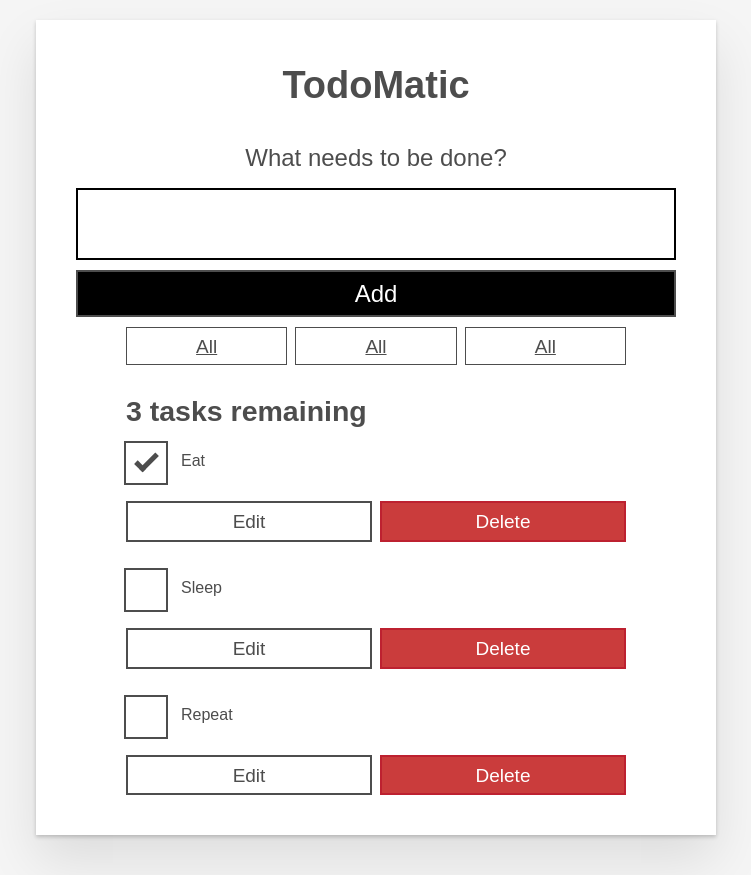
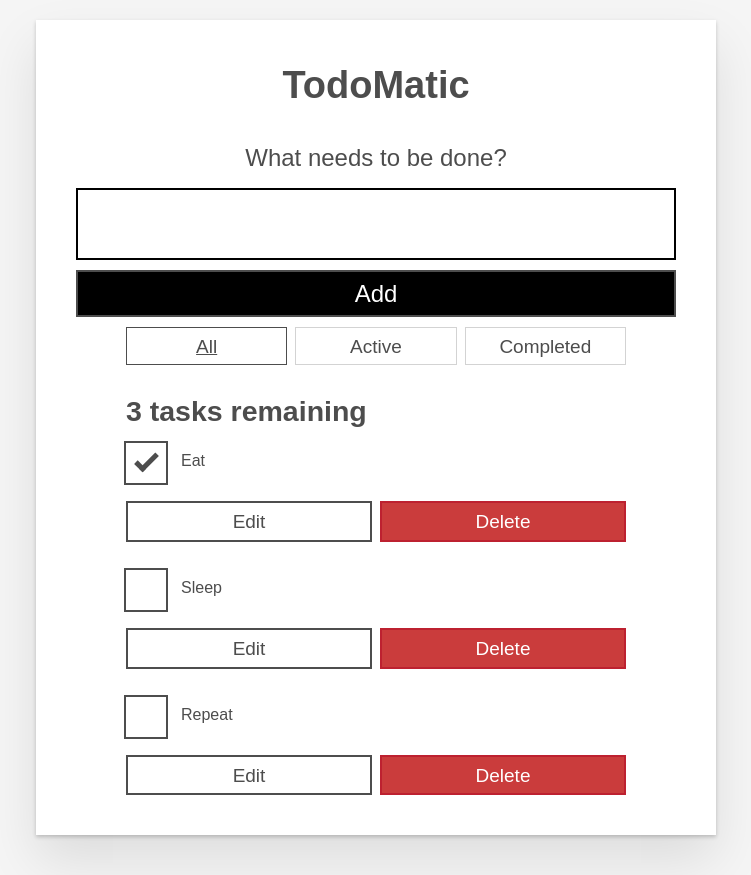
Before and after one commit to stevelukis/react-todo-app, a React (Create React App) app: page / in a window 1280 px wide. Shown: the whole page, without its empty margins (264-1015 px from the left). Built offline with nearby package versions, Linux system fonts and the light colour scheme.

Commit message:
Added filtering functionality

```diff
--- a/src/App.js
+++ b/src/App.js
@@ -1,11 +1,28 @@
 import {nanoid} from "nanoid"
-import React, { useState } from 'react';
+import React, {useState} from 'react';
 import Form from "./components/Form";
 import FilterButton from "./components/FilterButton";
 import Todo from "./components/Todo";
 
+const FILTER_MAP = {
+  All: () => true,
+  Active: task => !task.completed,
+  Completed: task => task.completed,
+}
+const FILTER_NAMES = Object.keys(FILTER_MAP);
+
 function App(props) {
   const [tasks, setTasks] = useState(props.tasks);
+  const [filter, setFilter] = useState('All');
+
+  const filterList = FILTER_NAMES.map(name => (
+    <FilterButton
+      key={name}
+      name={name}
+      isPressed={name === filter}
+      setFilter={setFilter}
+    />
+  ))
 
   function toggleTaskCompleted(id) {
     const updatedTasks = tasks.map(task => {
@@ -32,7 +49,9 @@
     setTasks(editedTaskList);
   }
 
-  const taskList = tasks.map(task => (
+  const taskList = tasks
+    .filter(FILTER_MAP[filter])
+    .map(task => (
     <Todo
       id={task.id}
       name={task.name}
@@ -61,9 +80,7 @@
       <h1>TodoMatic</h1>
       <Form addTask={addTask}/>
       <div className="filters btn-group stack-exception">
-        <FilterButton />
-        <FilterButton />
-        <FilterButton />
+        {filterList}
       </div>
       <h2 id="list-heading">
         {headingText}
--- a/src/components/FilterButton.js
+++ b/src/components/FilterButton.js
@@ -2,9 +2,14 @@
 
 export default function FilterButton(props) {
   return (
-    <button type="button" className="btn toggle-btn" aria-pressed="true">
+    <button
+      type="button"
+      className="btn toggle-btn"
+      aria-pressed={props.isPressed}
+      onClick={() => props.setFilter(props.name)}
+    >
       <span className="visually-hidden">Show </span>
-      <span>all</span>
+      <span>{props.name}</span>
       <span className="visually-hidden"> tasks</span>
     </button>
   );
```
